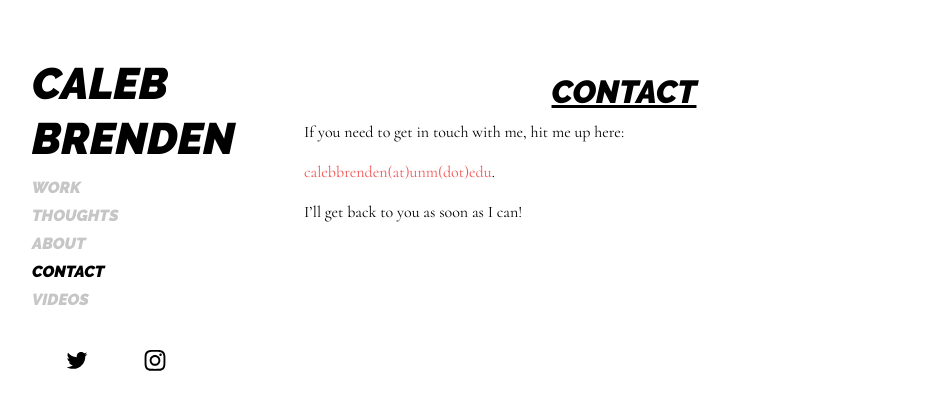
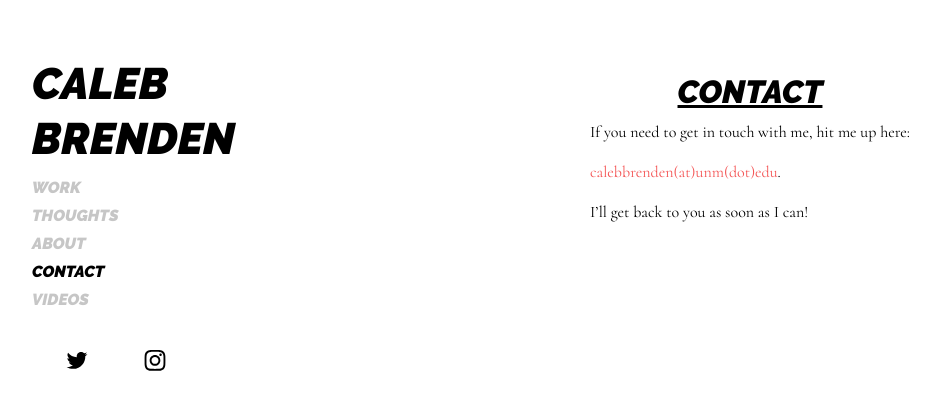
Before and after one commit to calebbrenden/my-site, a Jekyll site: the page built from contact.md, in a window 1280 px wide. Shown: the top 410 px of the page, without its empty margins (36-976 px from the left). Built offline with Jekyll 4.4.1, drawn with Linux system fonts in a browser that asks for light colours.

Commit message:
re added auto margins

```diff
--- a/_sass/hydeout/_layout.scss
+++ b/_sass/hydeout/_layout.scss
@@ -61,8 +61,6 @@
     .back-arrow { margin-right: 0.5rem; }
   }
 }
-
-/* COMMENT */
 
 /* HORIZONTAL SCROLLING FLEXBOX GALLERY */
 
@@ -175,7 +173,6 @@
           flex-direction: column;
 
   > .content {
-    justify-content: center;
     -webkit-box-flex: 1;
         -ms-flex-positive: 1;
             flex-grow: 1;
@@ -186,7 +183,6 @@
   background: $body-bg;
   color: $body-color;
   padding: $section-spacing;
-  justify-content: center;
 }
 
 
@@ -283,10 +279,10 @@
     padding-left: 1rem;
   } */
 
-  /* .content {
+  .content {
     margin-left: auto;
     margin-right: auto;
-  } */
+  }
 
   .gallery-content img {
     max-height: 1000px;
```
